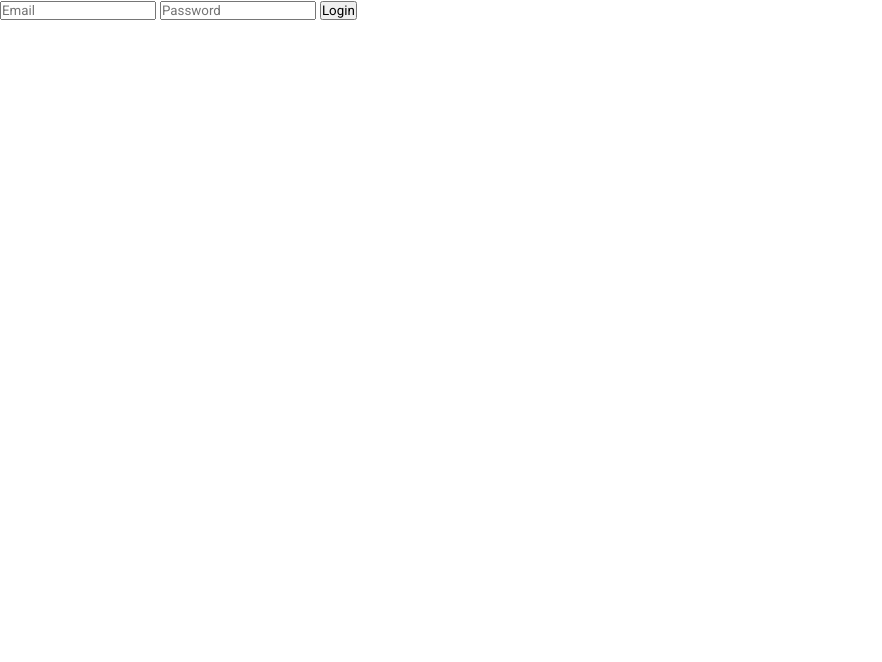
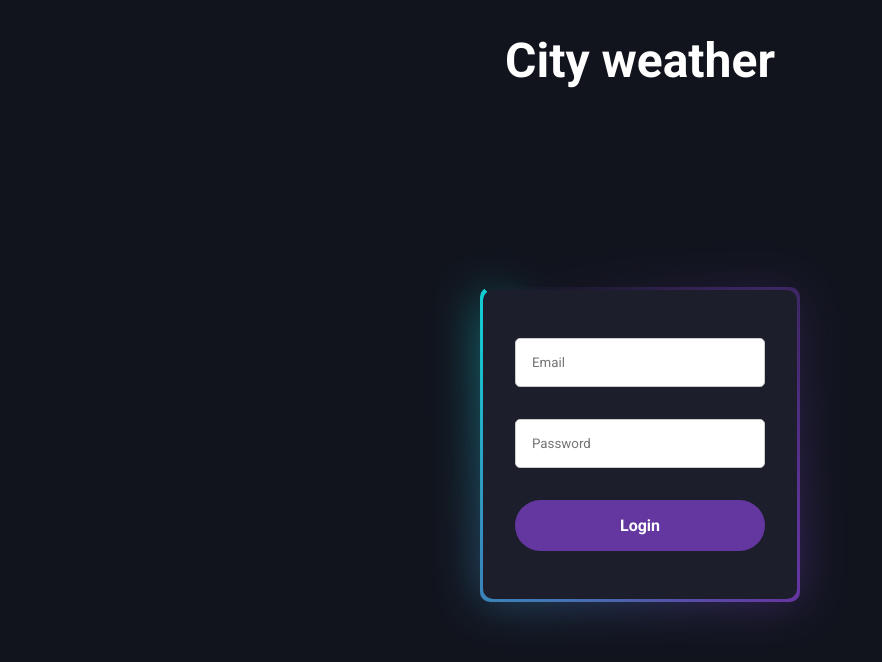
Before and after one commit to sebasmzg/cities_weather, a website built with Vite: page index.html in a window 1280 px wide. Shown: the whole page, without its empty margins (0-882 px from the left). Built offline with nearby package versions, Linux system fonts and the light colour scheme; some packages are replaced by stand-ins of ours.

Commit message:
login styles

```diff
--- a/index.html
+++ b/index.html
@@ -3,10 +3,11 @@
   <head>
     <meta charset="UTF-8" />
     <meta name="viewport" content="width=device-width, initial-scale=1.0" />
-    <link rel="stylesheet" href="./src/styles.scss">
+    <link rel="stylesheet" href="./src/styles.css">
     <title>Cities weather</title>
   </head>
   <body>
+    <h1 id="header">City weather</h1>
     <section id="login">
       <form id="form">
         <input id="email" type="email" placeholder="Email">
--- a/src/controller/card.template.ts
+++ b/src/controller/card.template.ts
@@ -14,7 +14,7 @@
 
         const cardContainer = <HTMLDivElement> document.createElement('figure');
         cardContainer.classList.add('card');
-        cardContainer.style.borderColor = color;
+        cardContainer.style.boxShadow = color;
 
         const imgContainer = <HTMLDivElement> document.createElement('div');
         imgContainer.classList.add('card-image-container');
--- a/src/controller/home.ts
+++ b/src/controller/home.ts
@@ -65,7 +65,6 @@
             const res: Response = await fetch(`https://api.openweathermap.org/data/2.5/weather?q=${city.name}&appid=a9ddd42079273baf62bb1a5f1991e805`);
             const data: IWeather = await res.json();
             const color = await getColorByTemp(data.main.temp);
-
             const cardTemplate = new CardTemplate(citiesContainer);
             cardTemplate.cardTemplate(city, data.main.temp,color);
         });
--- /dev/null
+++ b/src/styles.css
@@ -0,0 +1,93 @@
+@import url('https://fonts.googleapis.com/css2?family=Roboto:ital,wght@0,100;0,300;0,400;0,500;0,700;0,900;1,100;1,300;1,400;1,500;1,700;1,900&display=swap');
+
+*{
+    margin: 0;
+    padding: 0;
+    box-sizing: border-box;
+    font-family: "Roboto", sans-serif;
+}
+@property --angle {
+    syntax: '<angle>';
+    inherits: false;
+    initial-value: 0deg;
+}
+body{
+    display: flex;
+    flex-direction: column;
+    justify-content: center;
+    align-items: center;
+    height: 100vh;
+    background-color: #11141d;
+}
+#header {
+    font-size: 3rem;
+    margin-top: 2rem;
+    color: #fff;
+}
+section{
+    display: flex;
+    justify-content: center;
+    align-items: center;
+    height: 100vh;
+}
+form {
+    display: flex;
+    flex-direction: column;
+    justify-content: center;
+    align-items: center;
+    width: 100%;
+    max-width: 400px;
+    padding: 2rem;
+    border-radius: 10px;
+    background-color: #1c1f2b;
+    position: relative;
+
+}
+form::after, form::before {
+    content: '';
+    position: absolute;
+    width: 100%;
+    height: 100%;
+    z-index: -1;
+    padding: 3px;
+    border-radius: 10px;
+    background-image: conic-gradient(from var(--angle),transparent,#6437a0, #13ced1);
+    animation: 4s spin linear infinite;
+}
+form::before{
+    filter: blur(1.5rem);
+    opacity: 0.5;
+}
+
+input {
+    width: 100%;
+    padding: 1rem;
+    margin: 1rem 2rem;
+    border: 1px solid #ccc;
+    border-radius: 5px;
+}
+button {
+    width: 100%;
+    padding: 1em 2em;
+    margin: 1rem;
+    border: none;
+    border-radius: 100px;
+    background-color: #6437a0;
+    color: #fff;
+    cursor: pointer;
+    transition: background-color 0.3s;
+    font-weight: bold;
+    font-size: 1rem;
+}
+button:hover {
+    box-shadow: 20px 0px 50px #6437a0, -20px 0px 50px #13ced1;
+}
+
+@keyframes spin {
+    0% {
+        --angle: 0deg;
+    }
+    100% {
+        --angle: 360deg;
+    }
+}
--- a/src/styles.scss
+++ /dev/null
@@ -1,14 +0,0 @@
-@import url('https://fonts.googleapis.com/css2?family=Roboto:ital,wght@0,100;0,300;0,400;0,500;0,700;0,900;1,100;1,300;1,400;1,500;1,700;1,900&display=swap');
-
-*{
-    margin: 0;
-    padding: 0;
-    box-sizing: border-box;
-    font-family: "Roboto", sans-serif;
-}
-
-$gray: #d0d0d0;
-$black: #000000;
-$inputGray: #fafafa;
-$lightBlue: #4cb5f9;
-$white: #FFFFFF;
```
Also changed, not shown: src/db/citiesDatabes.json (+1 -9 lines).
